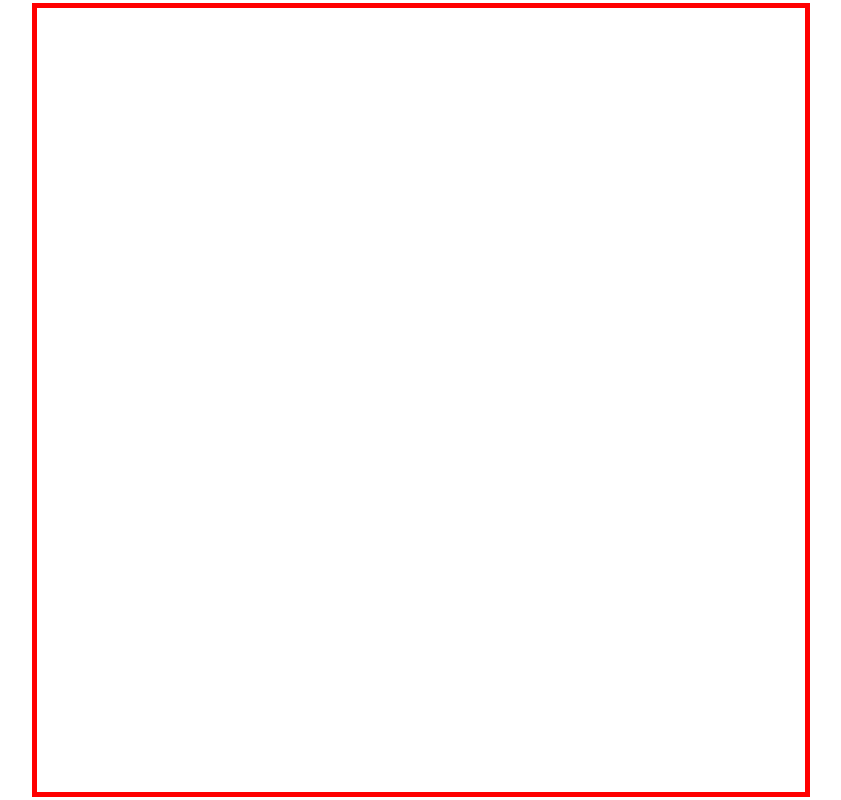
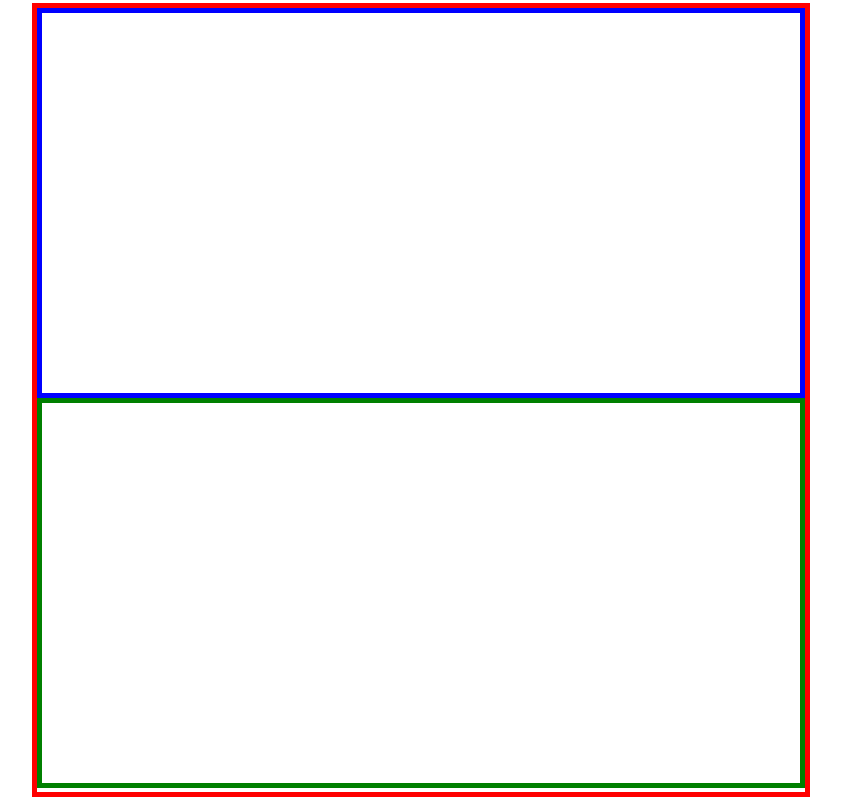
Before and after one commit to z-nerd/zcalc-web, a React (Vite) app: page / in a window 1280 px wide. Shown: the whole page, without its empty margins (219-1060 px from the left). Built offline with nearby package versions, Linux system fonts and the light colour scheme.

Commit message:
Css Test Part #1

```diff
--- a/src/App.scss
+++ b/src/App.scss
@@ -1,4 +1,4 @@
-.main {
+.calc {
     width: 98%;
     height: 98dvh;
     max-width: 48rem;
@@ -8,3 +8,13 @@
     transform: translate(-50%, -50%);
     border: 5px solid red;
 }
+
+.calc-disp {
+    height: 48.5%;
+    border: 5px solid blue;
+}
+
+.clac-key {
+    height: 48.5%;
+    border: 5px solid green;
+}
--- a/src/App.tsx
+++ b/src/App.tsx
@@ -54,7 +54,9 @@ function App() {
   }, [])
 
   return (
-    <main className="main">
+    <main className="calc">
+      <div className="calc-disp"></div>
+      <div className="clac-key"></div>
     </main>
   )
 }
```
